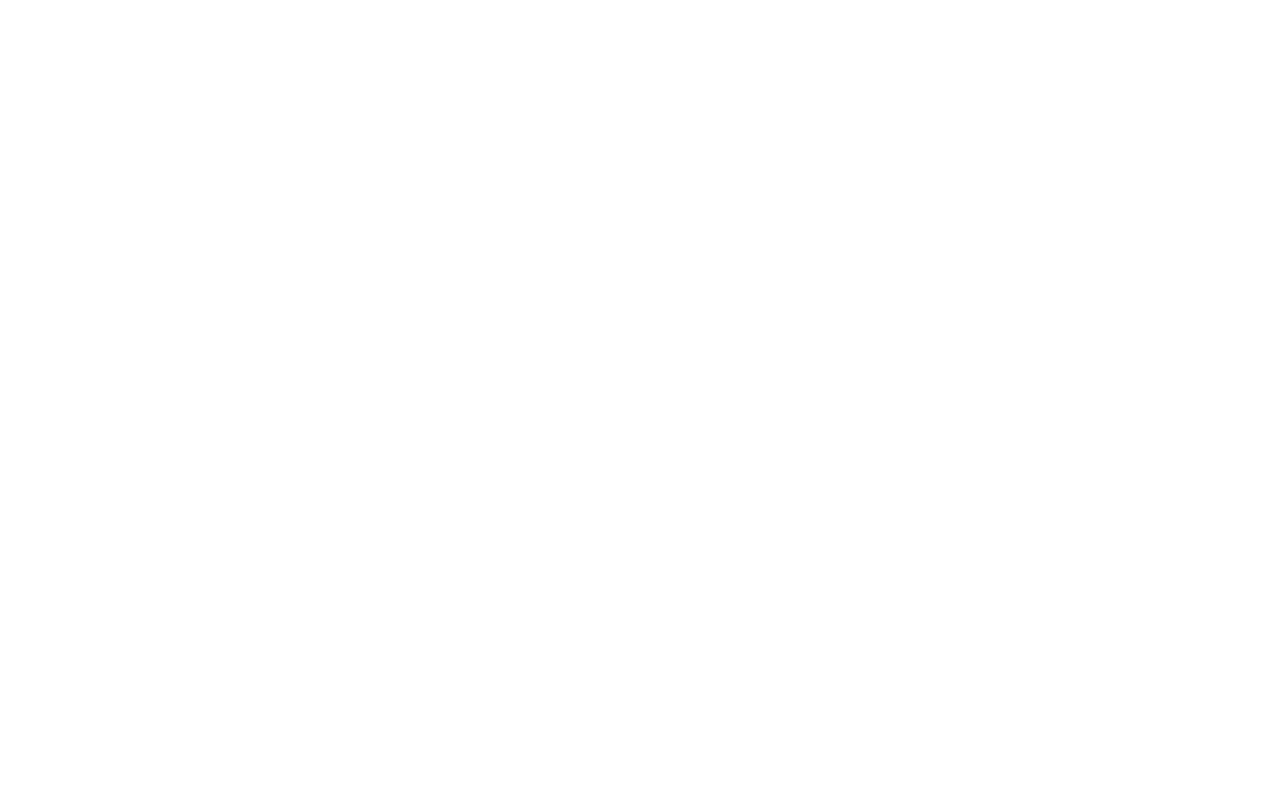
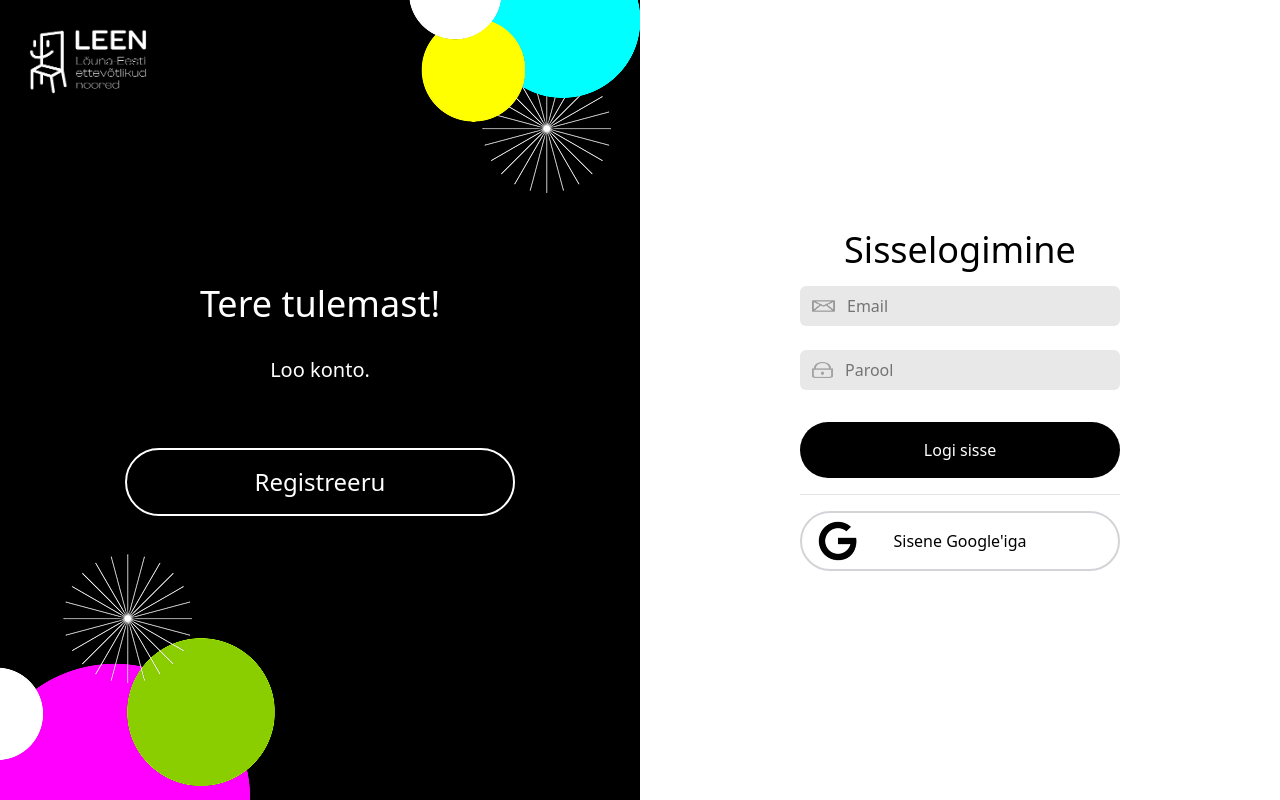
Before and after one commit to F1Zuwu/ettevotlikuse-pass, a React app in the folder frontend/: page /login in a window 1280 px wide. Before the commit this address had no page. Built offline with nearby package versions, Linux system fonts and the light colour scheme; the HTML template or start-up script is replaced by a standard one.

Commit message:
Login lõpetamine ja info page alustus

```diff
--- /dev/null
+++ b/frontend/src/container/Frontpage/Info.jsx
@@ -0,0 +1,34 @@
+import Navbar from "../../components/Navbar";
+import deco_register_0 from "../../assets/images/deco_register_0.png";
+import deco_register_1 from "../../assets/images/deco_register_1.png";
+import misonepass from "../../assets/images/misonepass.png"
+
+const Info = () => {
+    return (
+        <div>
+            <Navbar></Navbar>
+
+            {/* Intro text */}
+            <div class="h-593 bg-black w-full flex items-center justify-center text-white relative">
+                <img class="absolute right-0 top-0" src={deco_register_0} alt="Deco Register 0" />
+                <img class="absolute left-0 bottom-0" src={deco_register_1} alt="Deco Register 1" />
+                <h1 class="text-6xl">Ettevõtlikkuse pass</h1>
+            </div>
+
+            {/* Mis on ettevõtlikkuse pass? */}
+            <div class="flex">
+                <div class="w-1/2 px-24 flex flex-col justify-center">
+                    <h1 class="text-4xl mt-12 mb-4">Mis on ettevõtlikkuse pass?</h1>
+                    <p class="text-xl">Ettevõtlikkuse pass on õpilase isiklik dokument (või digitaalne portfoolio), kuhu ta kogub tõendeid oma ettevõtliku käitumise ja kogemuste kohta.</p>
+                    <p class="text-xl mt-4">See võib olla näiteks osa õpilasfirma tegevusest, kooliprojektidest, vabatahtlikust tööst, spordist või huvitegevusest.</p>
+                </div>
+                <div class="w-1/2 relative">
+                    <img class="w-full h-447 object-cover" src={misonepass} alt="Mis on ettevõtlikkuse pass?" />
+                    <div class="absolute left-0 top-0 h-full w-96 bg-linear-to-r from-white to-transparent"></div>
+                </div>
+            </div>
+        </div>
+    )
+}
+
+export default Info;
--- /dev/null
+++ b/frontend/src/container/Frontpage/Login.jsx
@@ -0,0 +1,48 @@
+import leen_logo_valge from "../../assets/images/LEEN_logo_valge.png";
+import deco_register_0 from "../../assets/images/deco_register_0.png";
+import deco_register_1 from "../../assets/images/deco_register_1.png";
+
+import user from "../../assets/icons/user.png";
+import email from "../../assets/icons/mail.png";
+import password from "../../assets/icons/password.png";
+
+import google_ico from "../../assets/icons/google.png"
+
+const Login = () => {
+    return (
+        <div class="h-screen flex">
+            <div class="w-1/2 h-screen bg-black text-white items-center justify-center flex flex-col relative">
+                <img class="absolute left-4 top-4 w-36" src={leen_logo_valge} alt="LEEN Logo" />
+                <img class="absolute right-0 top-0" src={deco_register_0} alt="Deco Register 0" />
+                <img class="absolute left-0 bottom-0" src={deco_register_1} alt="Deco Register 1" />
+                <h1 class="text-4xl">Tere tulemast!</h1>
+                <p class="text-xl px-32 text-center pt-8">Loo konto.</p>
+                <button class="border-2 rounded-full px-32 py-4 mt-16 cursor-pointer" onClick={() => window.location.href = "/register"}><h1 class="text-2xl">Registreeru</h1></button>
+            </div>
+            <div class="w-1/2 h-screen flex items-center justify-center flex-col">
+                <div class="w-1/2">
+                    <h1 class="text-4xl mb-4 text-center">Sisselogimine</h1>
+                    <div class="flex flex-col gap-6">
+                        <div class="form-bg rounded-md h-10 flex">
+                            <img class="py-3 px-3" src={email}></img>
+                            <input class="h-10 w-full" id="email" placeholder="Email" type="email"></input>
+                        </div>
+                        <div class="form-bg rounded-md h-10 flex">
+                            <img class="py-3 px-3" src={password}></img>
+                            <input class="h-10 w-full" id="parool" placeholder="Parool" type="password"></input>
+                        </div>
+                    </div>
+                    <button class="cursor-pointer w-full bg-black rounded-full py-4 mt-8"><h1 class="text-center text-white">Logi sisse</h1></button>
+
+                    <div class="flex justify-center border-t mt-4 border-zinc-200">
+                        <button class="flex items-center py-4 mt-4 w-full relative justify-center border-2 border-zinc-300 rounded-full p-2 cursor-pointer">
+                            <img class="absolute left-3" src={google_ico}></img>
+                            <h1>Sisene Google'iga</h1>
+                        </button>
+                    </div>
+                </div>
+            </div>
+        </div>
+    )
+}
+export default Login;
--- a/frontend/src/container/Frontpage/Register.jsx
+++ b/frontend/src/container/Frontpage/Register.jsx
@@ -9,25 +9,19 @@
 import google_ico from "../../assets/icons/google.png"
 
 const Register = () => {
-    return(
+    return (
         <div class="h-screen flex">
-            <div class="w-1/2 h-screen bg-black text-white items-center justify-center flex flex-col relative">
+            <div class="hidden w-1/2 h-screen bg-black text-white items-center justify-center md:flex flex-col relative">
                 <img class="absolute left-4 top-4 w-36" src={leen_logo_valge} alt="LEEN Logo" />
-                <img class="absolute right-0 top-0 w-36" src={deco_register_0} alt="Deco Register 0" />
-                <img class="absolute left-0 bottom-0 w-36" src={deco_register_1} alt="Deco Register 1" />
+                <img class="absolute right-0 top-0 " src={deco_register_0} alt="Deco Register 0" />
+                <img class="absolute left-0 bottom-0" src={deco_register_1} alt="Deco Register 1" />
                 <h1 class=" text-4xl">Tere tulemast tagasi!</h1>
                 <p class="text-xl px-32 text-center pt-8">Meiega ühenduses püsimiseks logige sisse oma isikuandmetega</p>
-                <button class="border-2 rounded-full px-32 py-4 mt-16 cursor-pointer"><h1 class="text-2xl">Logi sisse</h1></button>
+                <button class="border-2 rounded-full px-32 py-4 mt-16 cursor-pointer" onClick={() => window.location.href = "/login"}><h1 class="text-2xl">Logi sisse</h1></button>
             </div>
-            <div class="w-1/2 h-screen flex items-center justify-center flex-col">
-            <div class="w-1/2">
+            <div class="w-full md:w-1/2 h-screen flex items-center justify-center flex-col">
+                <div class="w-2/3 md:w-1/2">
                     <h1 class="text-4xl mb-4 text-center">Loo kasutaja</h1>
-                <div class="flex justify-center">
-                    <button class="flex items-center justify-center border-2 border-zinc-300 rounded-full p-2 cursor-pointer">
-                        <img class="" src={google_ico}></img>
-                    </button>
-                </div>
-                <p class="text-center mb-2 mt-4">või kasuta emaili registreerimiseks</p>
                     <div class="flex flex-col gap-6">
                         <div class="form-bg rounded-md h-10 flex">
                             <img class="py-3 px-3" src={user}></img>
@@ -63,6 +57,12 @@
                         <span>Nõustun saama värskendusi e-posti teel</span>
                     </label>
                     <button class="cursor-pointer w-full bg-black rounded-full py-4 mt-8"><h1 class="text-center text-white">Registreeru</h1></button>
+                    <div class="flex justify-center border-t mt-4 border-zinc-200">
+                        <button class="flex items-center py-4 mt-4 w-full relative justify-center border-2 border-zinc-300 rounded-full p-2 cursor-pointer">
+                            <img class="absolute left-3" src={google_ico}></img>
+                            <h1>Sisene Google'iga</h1>
+                        </button>
+                    </div>
                 </div>
             </div>
         </div>
--- a/frontend/src/index.css
+++ b/frontend/src/index.css
@@ -31,3 +31,7 @@
 .btn-border-cyan {
     border-left: 6px solid #00E1FF;
 }
+
+.h-447 {
+    height: 447px;
+}
--- a/frontend/src/main.jsx
+++ b/frontend/src/main.jsx
@@ -7,6 +7,8 @@
 //JSX FILES TO ROUTE
 import Home from './container/Frontpage/Home';
 import Register from './container/Frontpage/Register';
+import Login from './container/Frontpage/Login';
+import Info from './container/Frontpage/Info';
 
 
 const root = createRoot(document.getElementById('root'));
@@ -15,6 +17,8 @@
     <Routes>
       <Route path='/' element={<Home />} />
       <Route path='/register' element={<Register />} />
+      <Route path='/login' element={<Login />} />
+      <Route path='/info' element={<Info />} />
     </Routes>
   </BrowserRouter>
 );
```
Also changed, not shown: frontend/src/assets/images/misonepass.png (added). Lines whose indentation alone changed are shown as unchanged.
